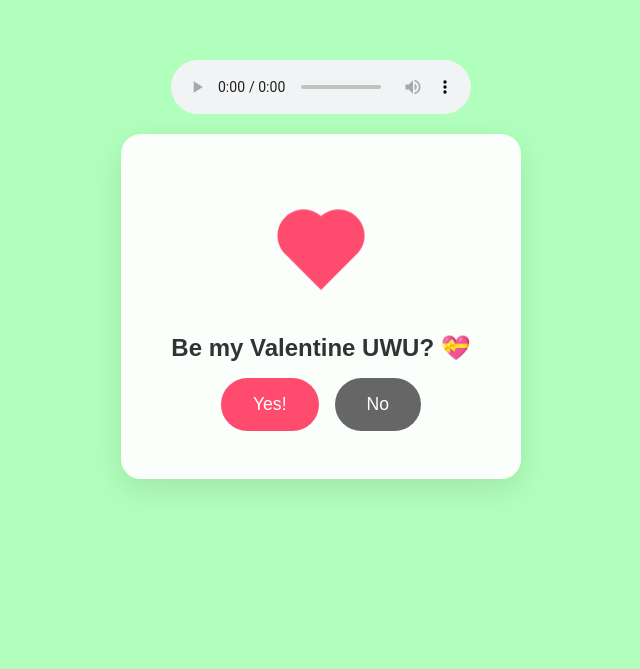
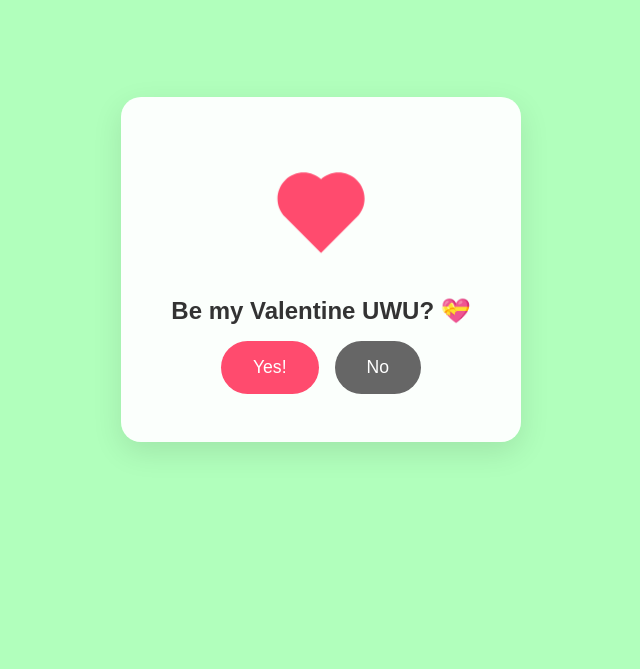
Before and after one commit to Pinggu21/Pinggu-tine, a plain HTML site: page index.html in a window 1280 px wide. Shown: the part 131-800 px from the top of the page, without its empty margins (319-959 px from the left). Drawn offline with Linux system fonts and the light colour scheme.

Commit message:
Update index.html

```diff
--- a/index.html
+++ b/index.html
@@ -7,10 +7,10 @@
     <link rel="stylesheet" href="./style.css">
 </head>
 <body>
-    <audio controls autoplay loop>
+<!--     <audio controls autoplay loop>
         <source src="./Assets/Laufey - Valentine (Official Audio).mp3" type="audio/ogg">
         <embed src="./Assets/Laufey - Valentine (Official Audio).mp3" autostart="true" loop="true" hidden="true">
-    </audio>
+    </audio> -->
 
     <div class="card">
         <div class="heart-container">
```
